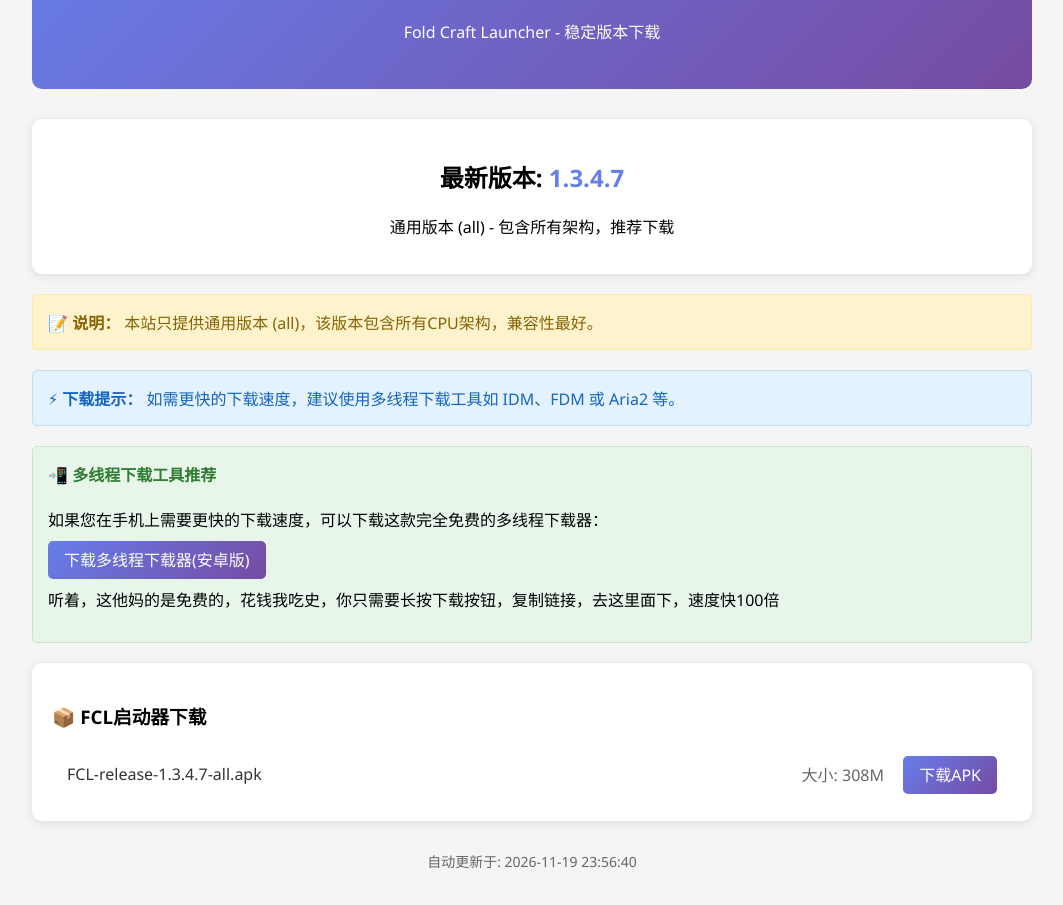
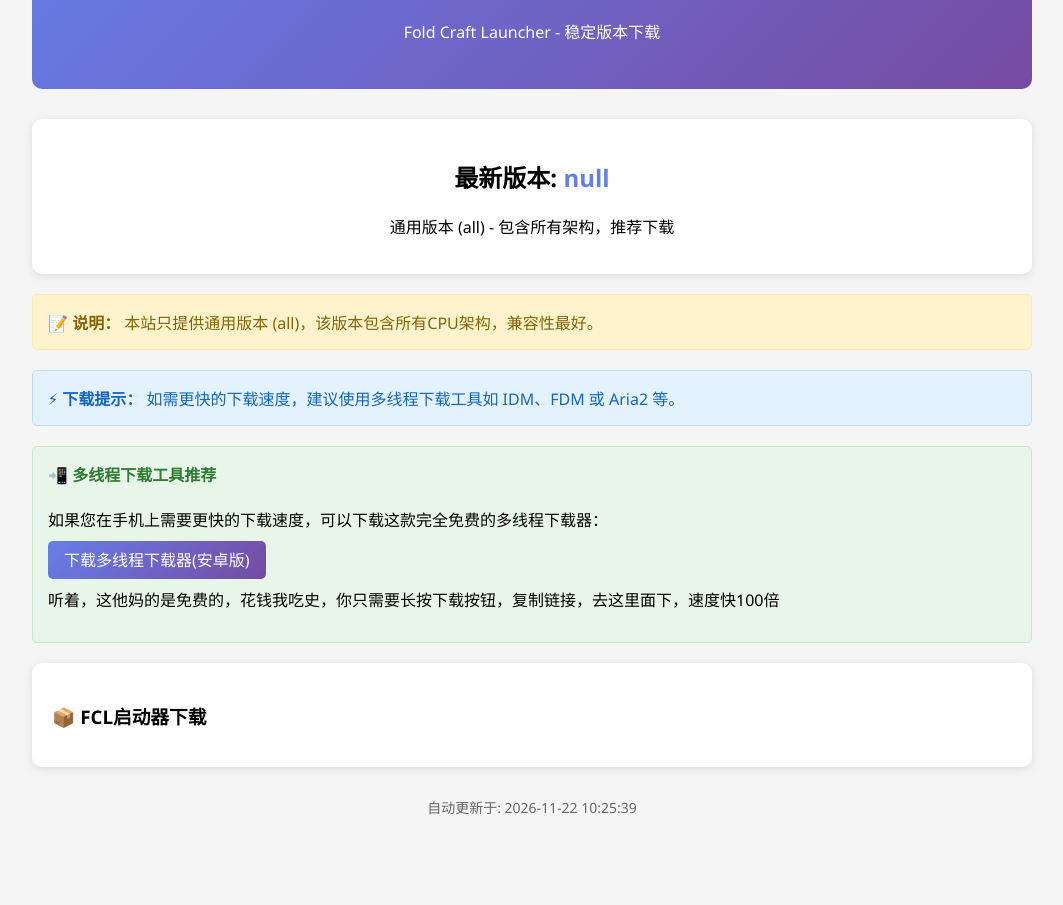
Before and after one commit to 4646hdh/hghghghgh, a plain HTML site: page web/index.html in a window 1280 px wide. Shown: the part 120-1025 px from the top of the page, without its empty margins (108-1171 px from the left). After the commit the page ends 971 px from the top, so only its background shows below. Drawn offline with Linux system fonts and the light colour scheme.

Commit message:
自动更新到版本 null

```diff
--- a/web/index.html
+++ b/web/index.html
@@ -113,7 +113,7 @@
     </div>
 
     <div class="version-info">
-        <h2>最新版本: <span style="color: #667eea;">1.3.4.7</span></h2>
+        <h2>最新版本: <span style="color: #667eea;">null</span></h2>
         <p>通用版本 (all) - 包含所有架构，推荐下载</p>
     </div>
 
@@ -134,17 +134,10 @@
 
     <div class="download-list">
         <h3>📦 FCL启动器下载</h3>
-        <div class="file-item">
-            <div class="file-name">FCL-release-1.3.4.7-all.apk</div>
-            <div>
-                <span style="color: #666; margin-right: 15px;">大小: 308M</span>
-                <a href="apk_files/FCL-release-1.3.4.7-all.apk" class="download-btn" download>下载APK</a>
-            </div>
-        </div>
     </div>
 
     <div class="footer">
-        <p>自动更新于: 2026-11-19 23:56:40</p>
+        <p>自动更新于: 2026-11-22 10:25:39</p>
     </div>
 </body>
 </html>
```
Also changed, not shown: 2 other files.
